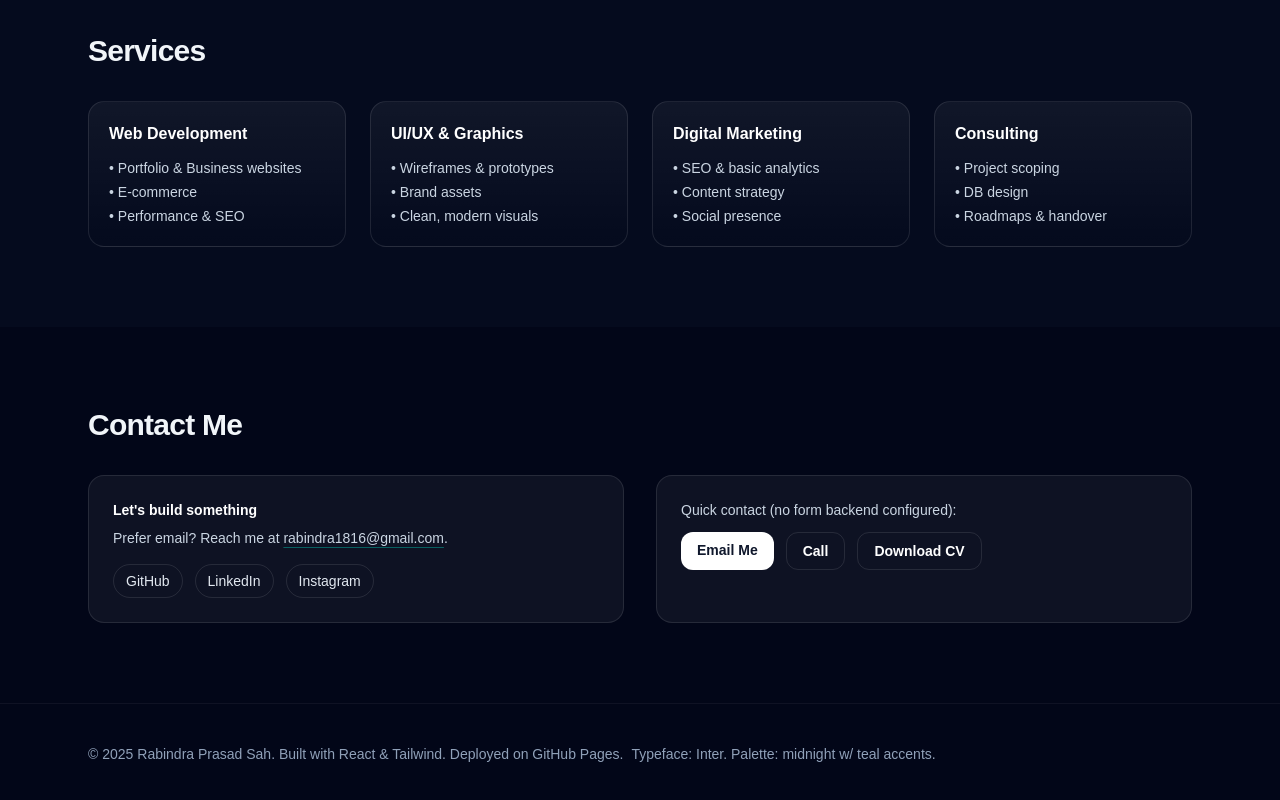
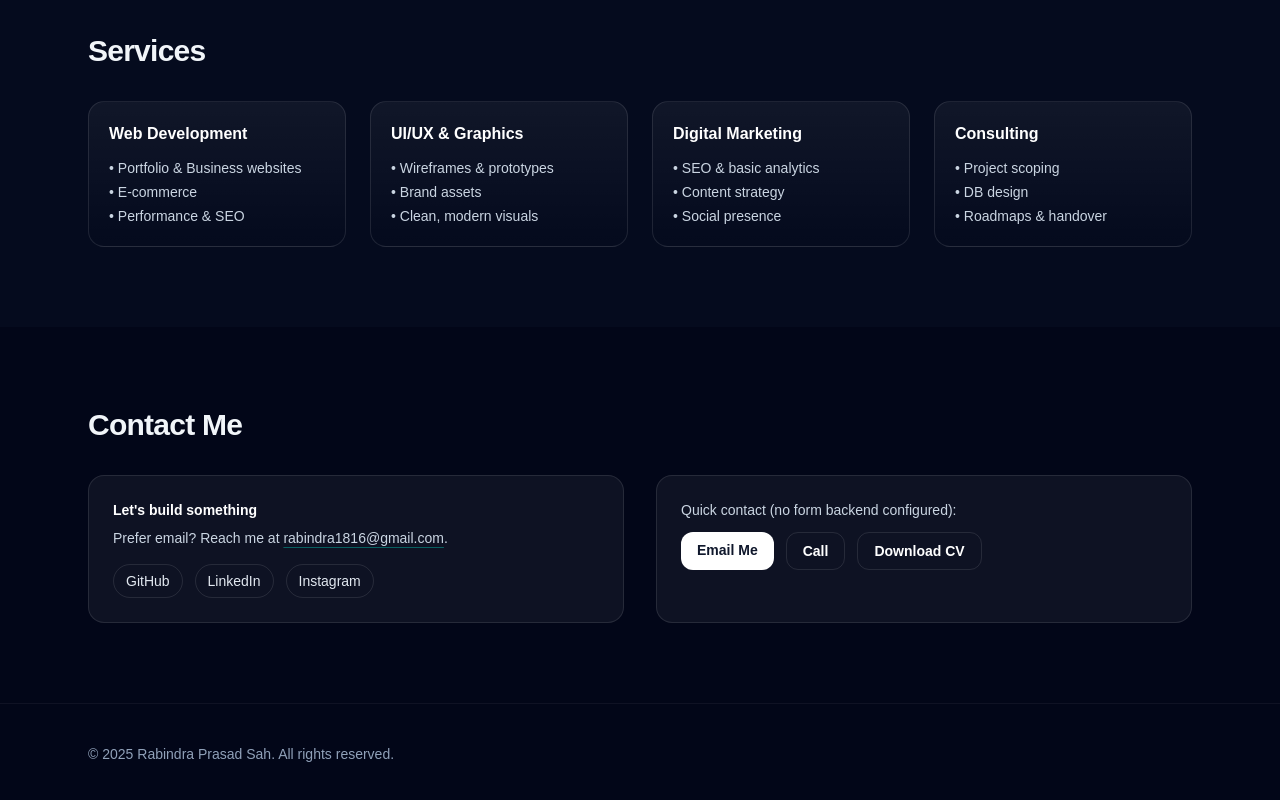
Before and after one commit to buildwithrps/my-portfolio, a Next.js app: page / in a window 1280 px wide. Shown: the part 3462-4262 px from the top of the page. Built offline with nearby package versions, Linux system fonts and the light colour scheme.

Commit message:
footer text changed

```diff
--- a/app/page.tsx
+++ b/app/page.tsx
@@ -401,8 +401,7 @@ export default function Portfolio() {
       <footer className="border-t border-white/5 py-10">
         <div className="mx-auto max-w-6xl px-6 text-sm text-slate-400">
           <p>
-            © {new Date().getFullYear()} {NAME}. Built with React & Tailwind. Deployed on GitHub Pages.
-            <span className="ml-2">Typeface: Inter. Palette: midnight w/ teal accents.</span>
+            © {new Date().getFullYear()} {NAME}. All rights reserved.
           </p>
         </div>
       </footer>
```
